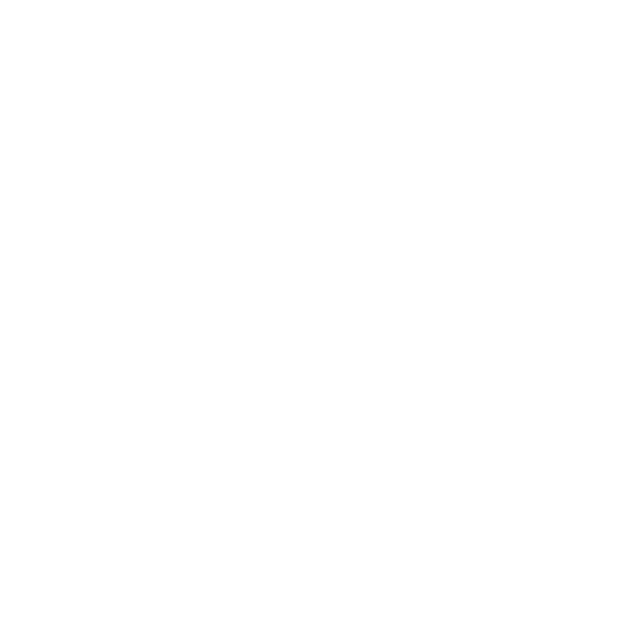
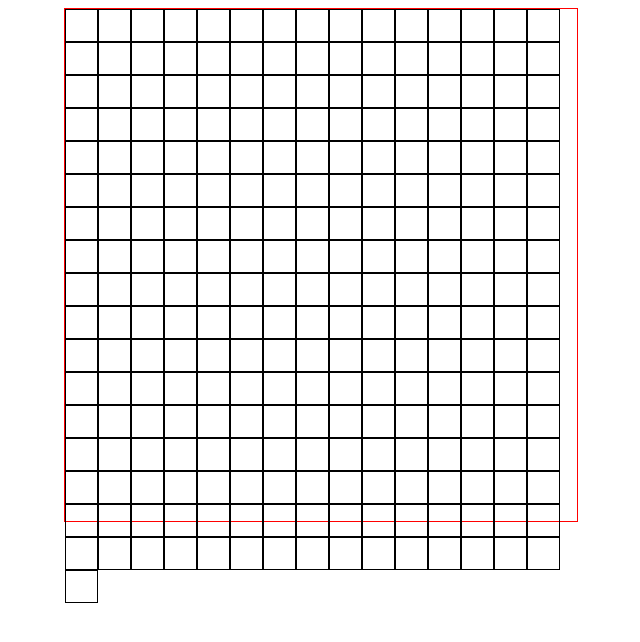
Before and after one commit to guudewie/sketch_pad, a plain HTML site: page index.html in a window 1280 px wide. Shown: the whole page, without its empty margins (319-959 px from the left). Drawn offline with Linux system fonts and the light colour scheme.

Commit message:
create 16x16 grid with js

```diff
--- a/index.html
+++ b/index.html
@@ -9,6 +9,8 @@
     <script src="script.js" defer></script>
 </head>
 <body>
+    <div id="grid">
 
+    </div>
 </body>
 </html>
--- a/script.js
+++ b/script.js
@@ -0,0 +1,14 @@
+const grid = document.getElementById('grid')
+
+for (i=0; i < 256; i++) {
+    const singleGrid = document.createElement('div');
+    console.log(singleGrid)
+    singleGrid.addEventListener("mouseover", (e) => {
+        singleGrid.style.cssText = "background-color: red;"
+    });
+    grid.appendChild(singleGrid)
+    singleGrid.classList.add('singleGrid')
+};
+
+for (i=0; i < 256; i++) {
+};
--- a/style.css
+++ b/style.css
@@ -0,0 +1,20 @@
+body {
+    display: flex;
+    justify-content: center;
+    align-items: center;
+}
+
+#grid {
+    display: flex;
+    flex-wrap: wrap;
+    border: 1px solid red;
+    height: 512px;
+    width: 512px;
+}
+
+.singleGrid {
+    width: 31px;
+    height: 31px;
+    border: 0.5px solid black;
+    flex-shrink: 0;
+}
```
